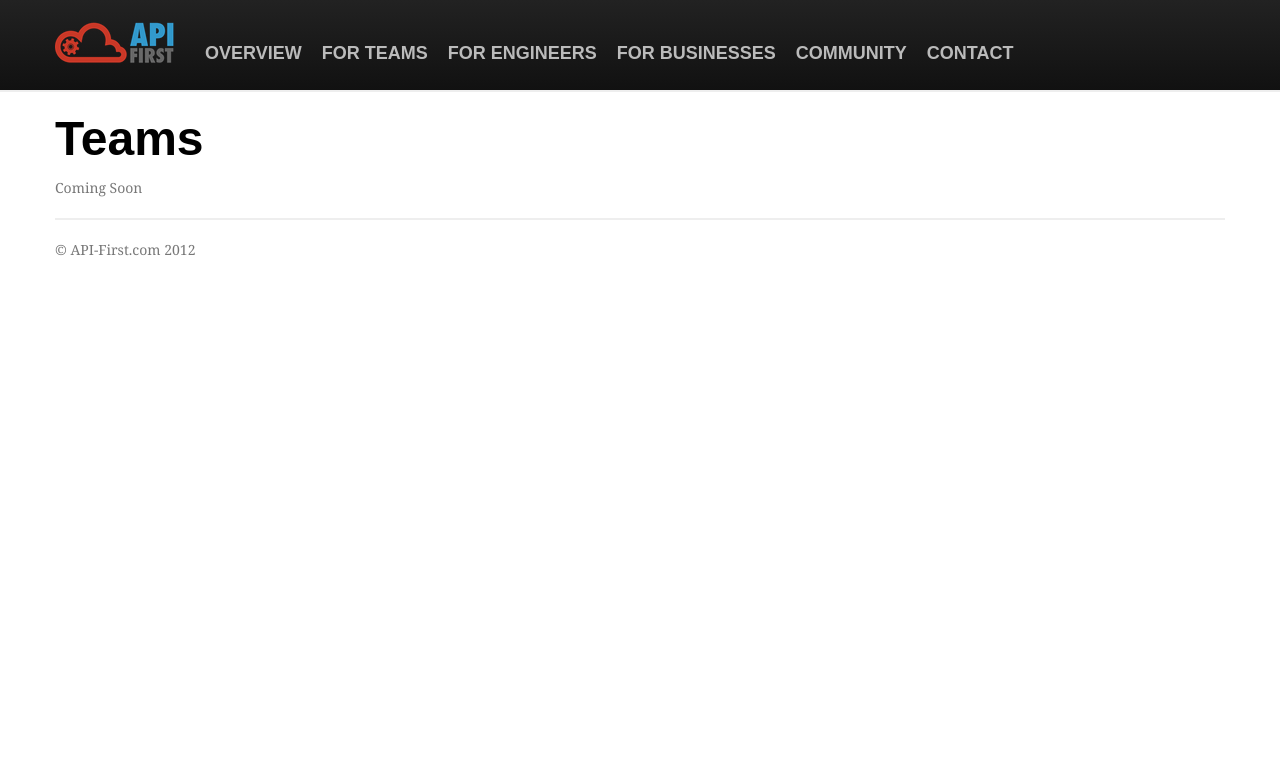
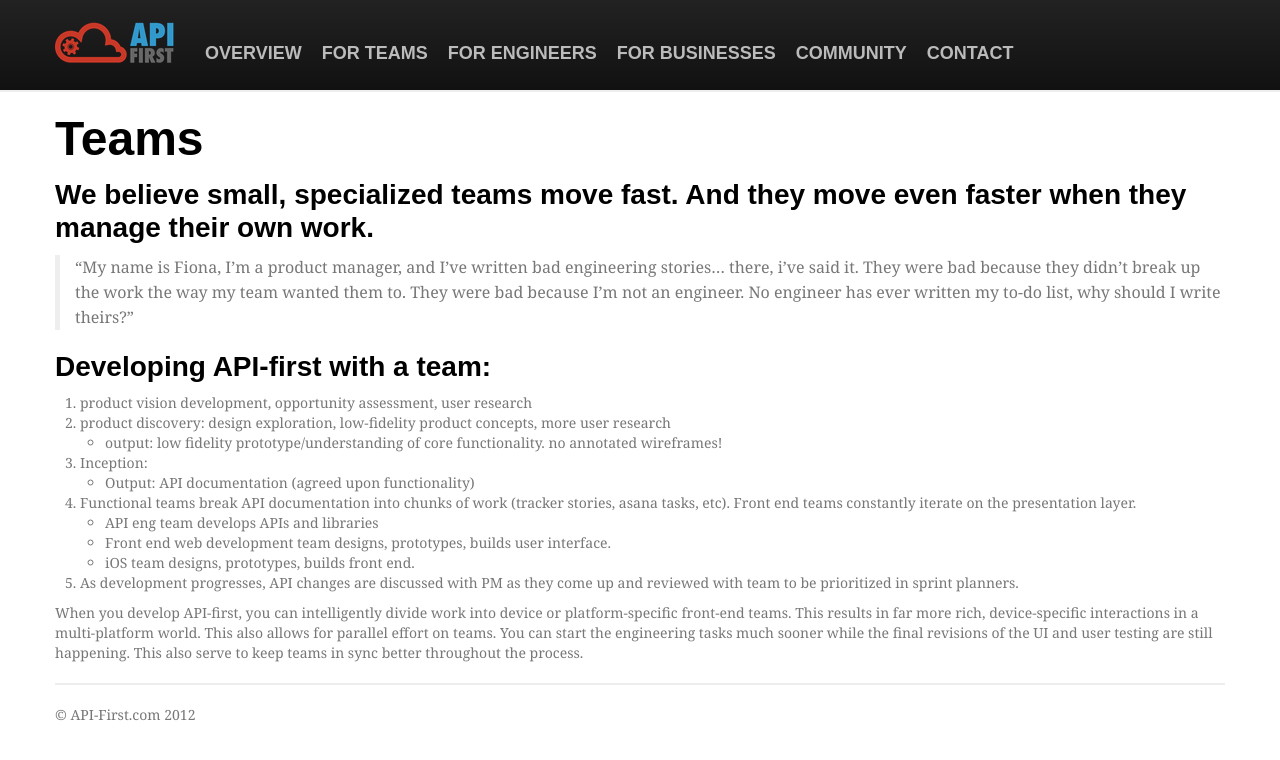
Before and after one commit to evantahler/api-first, a Jekyll site: the page built from pages/teams.md, in a window 1280 px wide. Shown: the top 760 px of the page. Built offline with Jekyll 4.4.1, drawn with Linux system fonts in a browser that asks for light colours; some web fonts are replaced; Markdown is read by kramdown in place of the engine named in the settings.

Commit message:
add archive and basic team page

```diff
--- a/pages/teams.md
+++ b/pages/teams.md
@@ -5,4 +5,21 @@ title: API First - Teams
 
 # Teams
 
-Coming Soon
+### We believe small, specialized teams move fast. And they move even faster when they manage their own work.
+
+> "My name is Fiona, I'm a product manager, and I've written bad engineering stories...  there, i've said it. They were bad because they didn't break up the work the way my team wanted them to. They were bad because I'm not an engineer. No engineer has ever written my to-do list, why should I write theirs?"
+
+### Developing API-first with a team:
+
+1. product vision development, opportunity assessment, user research
+2. product discovery: design exploration, low-fidelity product concepts, more user research
+    * output: low fidelity prototype/understanding of core functionality. no annotated wireframes!
+3. Inception:
+    * Output: API documentation (agreed upon functionality)
+4. Functional teams break API documentation into chunks of work (tracker stories, asana tasks, etc). Front end teams constantly iterate on the presentation layer.
+    * API eng team develops APIs and libraries
+    * Front end web development team designs, prototypes, builds user interface.
+    * iOS team designs, prototypes, builds front end.
+5. As development progresses, API changes are discussed with PM as they come up and reviewed with team to be prioritized in sprint planners.
+
+When you develop API-first, you can intelligently divide work into device or platform-specific front-end teams. This results in far more rich, device-specific interactions in a multi-platform world.  This also allows for parallel effort on teams.  You can start the engineering tasks much sooner while the final revisions of the UI and user testing are still happening.  This also serve to keep teams in sync better throughout the process.
```
Also changed, not shown: archive/API-First Development Process.jpg (added), archive/OpsForAPI-First.jpg (added), archive/userFunctionalDiagram.jpg (added), 6 other files.
